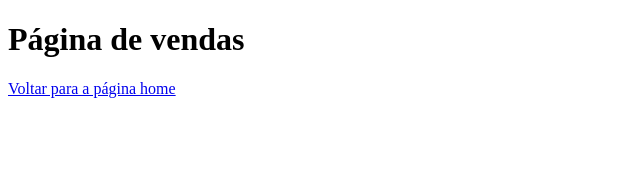
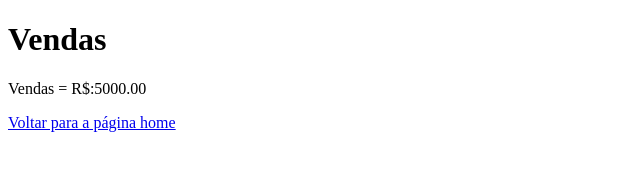
Before and after one commit to Silaschagas/aulagithub, a plain HTML site: page vendas.html in a window 1280 px wide. Shown: the whole page, without its empty margins (0-640 px from the left). Drawn offline with Linux system fonts and the light colour scheme.

Commit message:
Acrescentado valor das vendas

```diff
--- a/vendas.html
+++ b/vendas.html
@@ -8,8 +8,9 @@
 </head>
 <body>
     <h1>
-        Página de vendas
+        Vendas
     </h1>
+    <p>Vendas = R$:5000.00</p>
     <a href="index.html">Voltar para a página home
     </a>
 </body>
```
